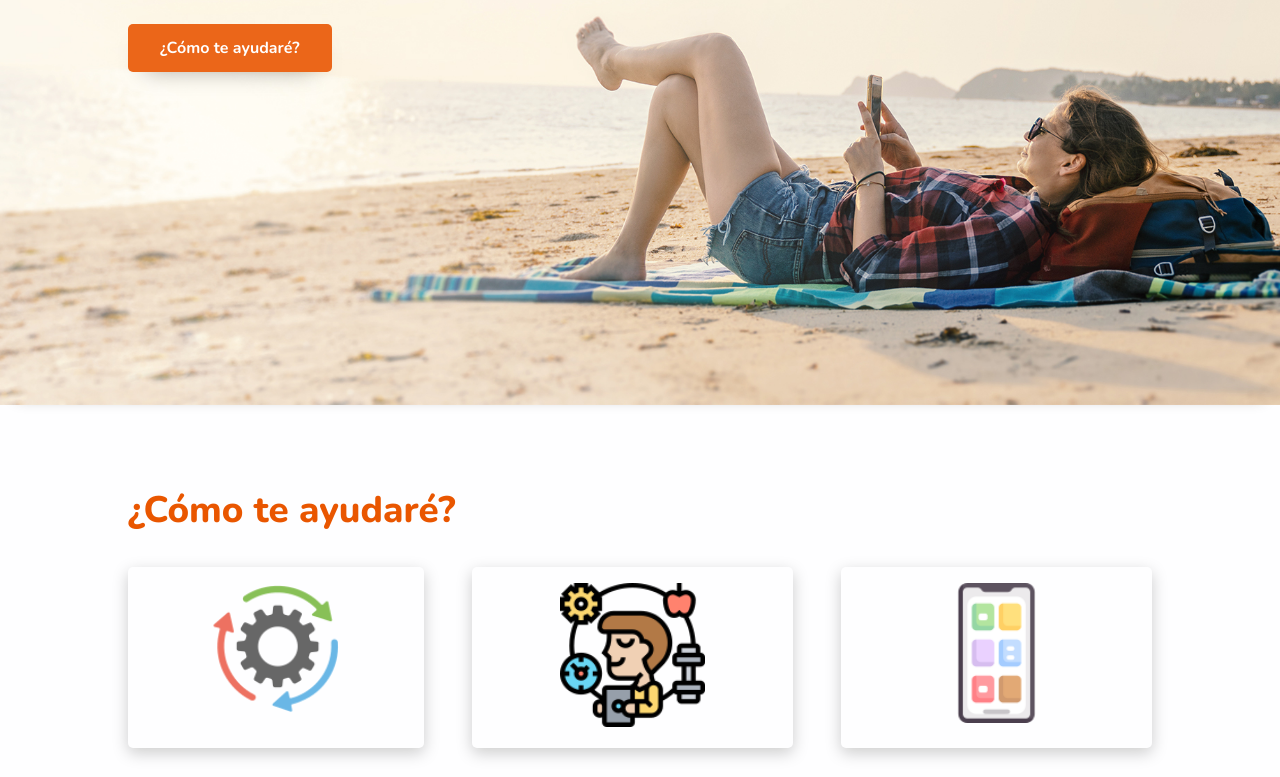
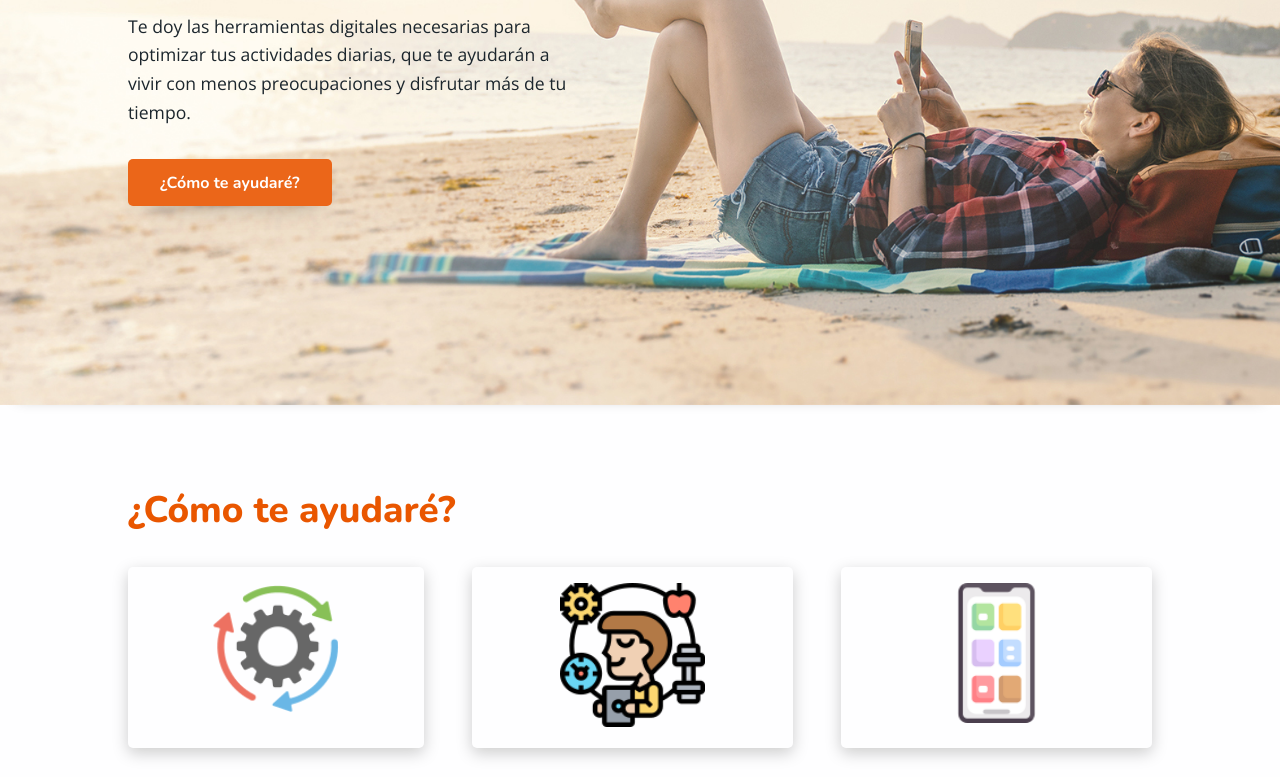
Before and after one commit to nchiari/SUD, a plain HTML site: page index.html in a window 1280 px wide. Shown: the part 443-1220 px from the top of the page. Drawn offline with nearby package versions, Linux system fonts and the light colour scheme.

```diff
--- a/css/style.css
+++ b/css/style.css
@@ -201,7 +201,7 @@
   padding: 2rem 0;
 }
 .navbar--index {
-  background-color: #fdf6e5;
+  background-color: rgb(253, 246, 229);
 }
 .navbar--pages {
   background-color: #fff;
@@ -309,6 +309,8 @@
   background: center / cover no-repeat url(../images/home-banner-mobile.jpg);
   box-shadow: 0px 10px 14px -17px rgba(0, 0, 0, 0.3);
   padding: 4rem 0;
+  display: flex;
+  align-items: center;
 }
 .heroHeader__message {
   height: 100%;
@@ -326,13 +328,15 @@
 }
 @media (max-width: 767px) {
   .heroHeader {
-    box-shadow: inset 0 0 0 1920px rgba(253, 249, 238, 0.85);
+    box-shadow: inset 0 0 0 1920px rgba(253, 246, 229, 0.85);
   }
 }
 @media (min-width: 860px) {
   .heroHeader {
-    background: center / cover no-repeat url(../images/home-banner.jpg);
+    background: center / cover no-repeat url(../images/home-banner-header.jpg);
     height: 90vh;
+    display: flex;
+    align-items: center;
   }
   @keyframes text {
     from {
```
Also changed, not shown: images/home-banner-header.jpg (added), images/home-banner-mobile.jpg.
